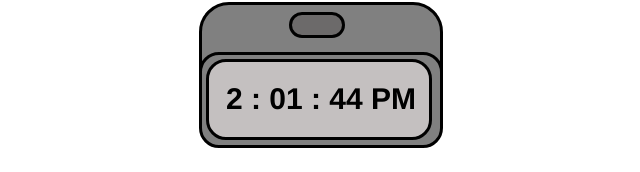
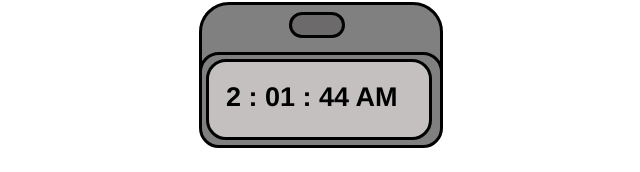
Before and after one commit to jevin2x/Digital-Clock, a plain HTML site: page index.html in a window 1280 px wide. Shown: the part 241-413 px from the top of the page, without its empty margins (444-1084 px from the left). Drawn offline with Linux system fonts and the light colour scheme.

Commit message:
Add files via upload

```diff
--- a/index.html
+++ b/index.html
@@ -12,8 +12,9 @@
         }
         .clock{
            font-family: 'Franklin Gothic Medium', 'Arial Narrow', Arial, sans-serif;
-           font-size: 30px;
+           font-size: 27px;
            margin-left: 7px;
+           margin-top: 20px;
 
 
 
@@ -100,7 +101,7 @@
         let hours = now.getHours().toString().padStart(2, '0');
         let minutes = now.getMinutes().toString().padStart(2, '0');
         let seconds = now.getSeconds().toString().padStart(2, '0');
-        let ampm = hours >= 12 ? "AM" : "PM";
+        let ampm = hours >= 12 ? "PM" : "AM";
         hours = hours % 12 || 12;
 
         clock.textContent = ` ${hours} : ${minutes} : ${seconds} ${ampm}`;
```
